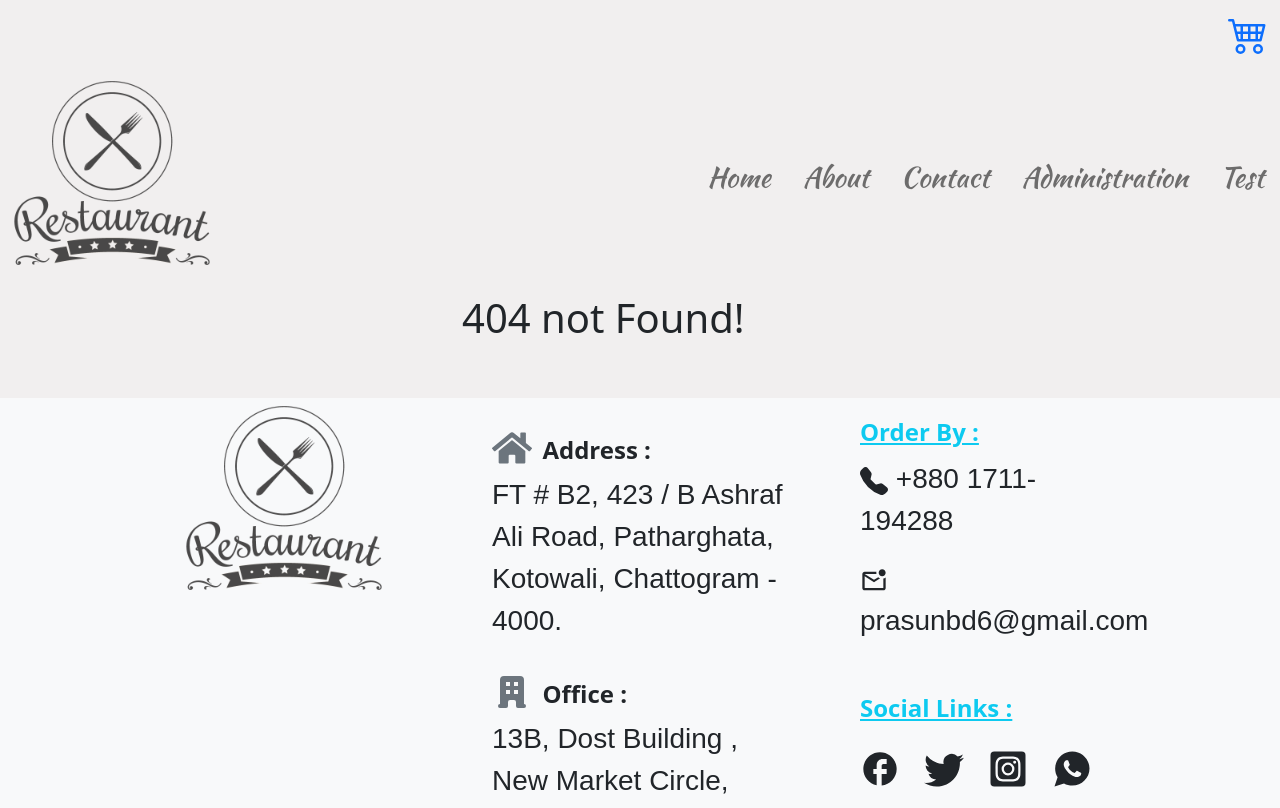
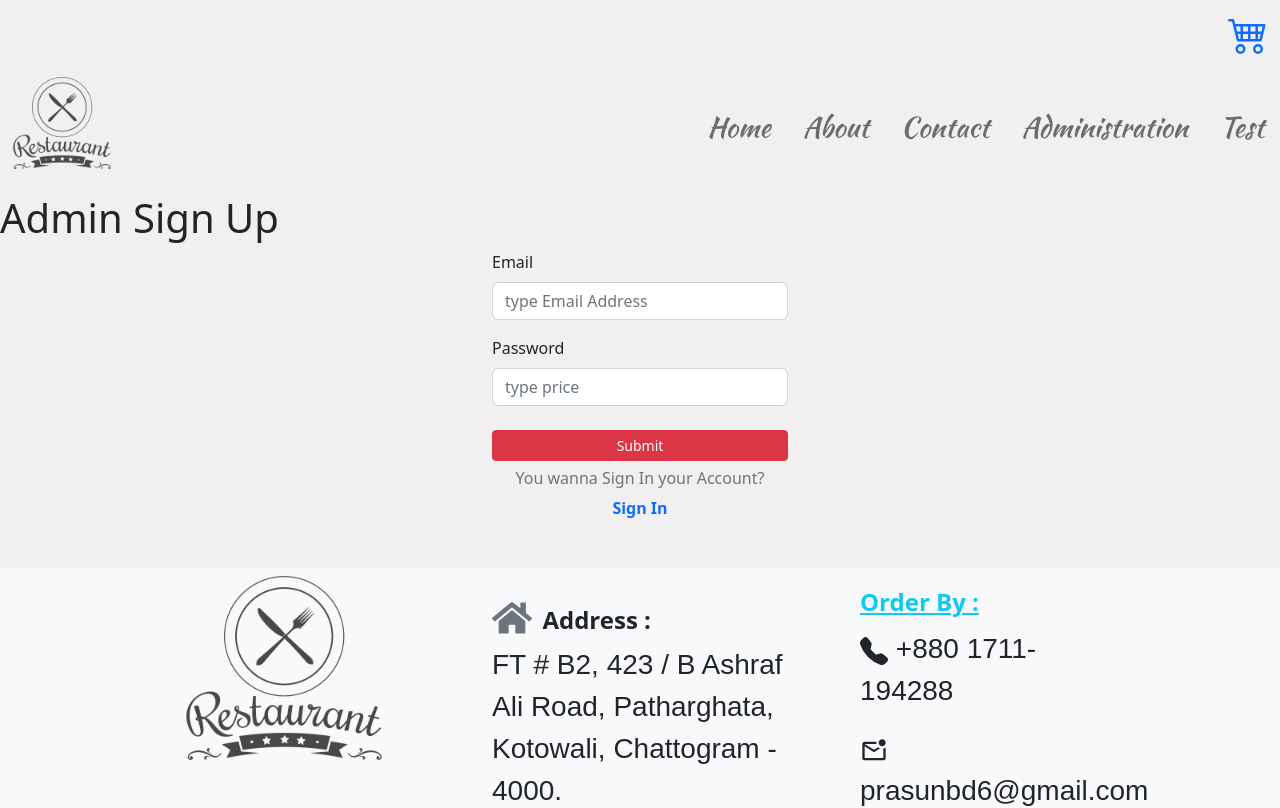
Before and after one commit to prasunbd6/restaurant, a React (Create React App) app: page /adminsignup in a window 1280 px wide. Shown: the top 808 px of the page. Built offline with nearby package versions, Linux system fonts and the light colour scheme; data requests are answered from the project's data file; a web font is replaced by a local one.

Commit message:
React - Toastify
V12

```diff
--- a/package.json
+++ b/package.json
@@ -25,6 +25,7 @@
     "react-scripts": "5.0.1",
     "react-scroll": "^1.8.9",
     "react-spinners": "^0.13.8",
+    "react-toastify": "^9.1.3",
     "styled-components": "^5.3.9",
     "uuid": "^9.0.0",
     "web-vitals": "^2.1.4",
--- /dev/null
+++ b/src/Admin/Admincomponents/Adminsignin.jsx
@@ -0,0 +1,133 @@
+// Adminsignin.jsx
+import { ToastContainer, toast } from 'react-toastify';
+
+import React, { useState } from "react";
+import { NavLink, useNavigate } from "react-router-dom";
+// Firebase
+import {
+  getAuth,
+  signInWithEmailAndPassword,
+  fetchSignInMethodsForEmail,
+} from "firebase/auth"; //from Library
+import { app } from "../../firebaseConfig"; //from Firebase Configuration
+
+const Adminlogin = () => {
+  const auth = getAuth(app);
+  const [entry, setEntry] = useState({ email: "", password: "" });
+  // eslint-disable-next-line
+  const [err, setErr] = useState("");
+
+  const navigate = useNavigate();
+  const handelInput = (e) => {
+    setEntry({ ...entry, [e.target.name]: e.target.value });
+  };
+
+  const signinUser = () => {
+    signInWithEmailAndPassword(auth, entry.email, entry.password)
+      .then((values) => {
+        // Redirect to Signed in
+        navigate("/admin");
+      })
+      .catch((error) => {
+        console.log(error.code);
+      });
+  };
+
+  const validateEmail = (email) => {
+    // Use Firebase's fetchSignInMethodsForEmail to check if the email exists
+    fetchSignInMethodsForEmail(auth, email)
+      .then((signInMethods) => {
+        if (signInMethods.length === 0) {
+          // Email does not exist
+          toast.error("Email does not exist.");
+        } else {
+          // Email exists
+          toast.success("Welcome");
+          signinUser();
+        }
+      })
+      .catch((error) => {
+        console.log(error);
+      });
+  };
+
+  const handelSubmit = (e) => {
+    e.preventDefault();
+    if (!entry.email) {
+      toast.warning ("Please type your email address");
+    } else if (entry.password.length < 8) {
+      toast.warning ("Please type at least 8 characters for the password");
+    } else {
+      // Call the email validation function
+      validateEmail(entry.email);
+    }
+  };
+
+  return (
+    <>
+      <h1>Admin Login</h1>
+      <div className="container-fluid">
+        <div className="row justify-content-center">
+          <div className="col-md-3">
+            {/* Login Input Start */}
+            <form onSubmit={handelSubmit}>
+              <div className="mb-3">
+                <label htmlFor="email" className="form-label">
+                  Email
+                </label>
+                <input
+                  onChange={handelInput}
+                  value={entry.email}
+                  name="email"
+                  type="text"
+                  className="form-control"
+                  placeholder="type Email Address"
+                />
+              </div>
+
+              <div className="mb-3">
+                <label htmlFor="password" className="form-label">
+                  Password
+                </label>
+                <input
+                  onChange={handelInput}
+                  value={entry.password}
+                  name="password"
+                  type="password"
+                  className="form-control"
+                  placeholder="**********"
+                />
+              </div>
+
+              <div className="mb-3">
+              {err && toast.error(err)} {/* Display toast error */}
+              </div>
+
+              <div className="d-grid mt-4">
+                <button type="submit" className="btn btn-sm btn-danger">
+                  Submit
+                </button>
+              </div>
+
+              <div className="d-grid mt-2">
+                <h6 className="text-secondary text-center">
+                  Don't you have any Account?
+                </h6>
+                <NavLink
+                  className="text-center text-info-emphasis text-decoration-none"
+                  to="/adminsignup"
+                >
+                  <b>Sign Up</b>
+                </NavLink>
+              </div>
+            </form>
+            {/*Login Input Close */}
+          </div>
+        </div>
+      </div>
+      <ToastContainer position="top-center" autoClose={2000}/>
+    </>
+  );
+};
+
+export default Adminlogin;
--- /dev/null
+++ b/src/Admin/Admincomponents/Adminsignup.jsx
@@ -0,0 +1,101 @@
+// Adminsignup.jsx
+import React, { useState } from "react";
+import { NavLink, useNavigate } from "react-router-dom";
+// Firebase Signup User (Authentication)
+import { app } from "../../firebaseConfig";
+import { getAuth, createUserWithEmailAndPassword } from "firebase/auth";
+
+const Adminsignup = () => {
+  // Firebase Authentication
+  const auth = getAuth(app);
+
+  const navigate = useNavigate();
+  const [err, setErr] = useState("");
+  const [entry, setEntry] = useState({ email: "", password: "" });
+
+  const handelInput = (e) => {
+    setEntry({ ...entry, [e.target.name]: e.target.value });
+  };
+
+  const handelSubmit = (e) => {
+    e.preventDefault();
+    if (!entry.email) {
+      setErr("type user Email address");
+    } else if (entry.password.length < 7) {
+      setErr("type atlease 8 character");
+    } else {
+      createUserWithEmailAndPassword(auth, entry.email, entry.password)
+        .then((values) => {
+          // Redirect to Signed in
+          navigate("/adminsignin");
+          // ...
+        })
+        .catch((error) => {
+          console.log(error.code);
+        });
+    }
+  };
+
+  return (
+    <>
+      <h1> Admin Sign Up</h1>
+      <div className="container-fluid">
+        <div className="row justify-content-center">
+          <div className="col-md-3">
+            {/* Login Input Start */}
+            <form onSubmit={handelSubmit}>
+              <div className="mb-3">
+                <label className="form-label">Email</label>
+                <input
+                  onChange={handelInput}
+                  value={entry.email}
+                  name="email"
+                  type="email"
+                  className="form-control"
+                  placeholder="type Email Address"
+                  required
+                />
+              </div>
+
+              <div className="mb-3">
+                <label className="form-label">Password</label>
+                <input
+                  onChange={handelInput}
+                  value={entry.password}
+                  name="password"
+                  type="password"
+                  className="form-control"
+                  placeholder="type price"
+                  required
+                />
+              </div>
+
+              <div className="mb-3"><p>{err}</p></div>
+
+              <div className="d-grid mt-4">
+                <button type="submit" className="btn btn-sm btn-danger">
+                  Submit
+                </button>
+              </div>
+
+              <div className="d-grid mt-2">
+                <h6 className="text-secondary text-center">
+                  You wanna Sign In your Account?
+                </h6>
+                <NavLink
+                  className="text-center text-info-emphasis text-decoration-none"
+                  to="/adminsignin"
+                >
+                  <b>Sign In</b>
+                </NavLink>
+              </div>
+            </form>
+            {/*Login Input Close */}
+          </div>
+        </div>
+      </div>
+    </>
+  );
+};
+
+export default Adminsignup;
--- a/src/App.jsx
+++ b/src/App.jsx
@@ -1,6 +1,7 @@
+// App.jsx
 import React from "react";
 import Navbar from "./Layout/Navbar";
-import { Route, Routes } from "react-router-dom";
+import { Route, Routes, BrowserRouter } from "react-router-dom";
 import Home from "./Components/Home";
 import About from "./Components/About";
 import Contact from "./Components/Contact";
@@ -13,29 +14,50 @@ import Errorpage from "./Components/Errorpage";
 import Addcategory from "./Admin/Admincomponents/Addcategory";
 import Additem from "./Admin/Admincomponents/Additem";
 import Editcategory from "./Admin/Admincomponents/Editcategory";
-import Edititem from "./Admin/Admincomponents/Edititem"
+import Edititem from "./Admin/Admincomponents/Edititem";
 import Testfetch from "./Components/Testfetch";
+import Adminsignin from "./Admin/Admincomponents/Adminsignin";
+import Adminsignup from "./Admin/Admincomponents/Adminsignup";
+//For admin authentication  Route
+
 
 const App = () => {
+
+
   return (
     <>
-    <Header />
+
+    <BrowserRouter>
+      <Header />
       <Navbar />
       <Routes>
+        {/* Client Section */}
         <Route path="/" element={<Home />}></Route>
         <Route path="/about" element={<About />}></Route>
         <Route path="/contact" element={<Contact />}></Route>
-        <Route path="/testfetch" element={<Testfetch/>}></Route>
+        <Route path="/testfetch" element={<Testfetch />}></Route>
         <Route path="/order/:id" element={<Order />}></Route>
         <Route path="/cartlist" element={<Cartlist />}></Route>
-        <Route path="/admin" element={<Admin/>}></Route>
-        <Route path="/*" element={<Errorpage/>}></Route>
-        <Route path="/addcategory" element={<Addcategory/>}></Route>
-        <Route path="/editcategory/:id" element={<Editcategory/>}></Route>
-        <Route path="/additem" element={<Additem/>}></Route>
-        <Route path="/edititem/:id" element={<Edititem/>}></Route>
+        <Route path="/*" element={<Errorpage />}></Route>
+
+        {/* Public Section */}
+        <Route path="/adminsignin" element={<Adminsignin />}></Route>
+        <Route path="/adminsignup" element={<Adminsignup />}></Route>
+
+
+
+        {/* Admin Section */}
+
+        <Route path="/admin" element={<Admin />}/>
+        <Route path="/addcategory" element={<Addcategory />}/>
+        <Route path="/editcategory/:id" element={<Editcategory />}/>
+        <Route path="/additem" element={<Additem />}/>
+        <Route path="/edititem/:id" element={<Edititem />}/>
+
       </Routes>
       <Footer />
+      </BrowserRouter>
+
     </>
   );
 };
--- a/src/Layout/Navbar.jsx
+++ b/src/Layout/Navbar.jsx
@@ -7,7 +7,7 @@ const Navbar = () => {
     <>
 <nav className="navbar navbar-expand-lg bg-body-tertiary">
 <div className="container-fluid">
-      <h1 className="navbar-brand"><img src={logo} alt="" height="200px" className="image-fluid img-animation"/></h1>
+      <h1 className="navbar-brand"><img src={logo} alt="" height="100px" className="image-fluid img-animation"/></h1>
       <button className="navbar-toggler" type="button" data-bs-toggle="collapse" data-bs-target="#navbarText" aria-controls="navbarText" aria-expanded="false" aria-label="Toggle navigation">
         <span className="navbar-toggler-icon"></span>
       </button></div>
--- /dev/null
+++ b/src/firebaseConfig.jsx
@@ -0,0 +1,15 @@
+
+import { initializeApp } from "firebase/app";
+
+// Your web app's Firebase configuration
+const firebaseConfig = {
+  apiKey: "AIzaSyDkKMT6ubkm9JWwLTwEcxRM8CeO4BIsyO8",
+  authDomain: "fir-auth-527cc.firebaseapp.com",
+  projectId: "fir-auth-527cc",
+  storageBucket: "fir-auth-527cc.appspot.com",
+  messagingSenderId: "987942723457",
+  appId: "1:987942723457:web:77de71a04b08ce7be05280"
+};
+
+// Initialize Firebase
+export const app = initializeApp(firebaseConfig);
--- a/src/index.js
+++ b/src/index.js
@@ -1,13 +1,14 @@
 import React from 'react';
 import ReactDOM from 'react-dom/client';
 import App from './App';
-import { BrowserRouter } from 'react-router-dom';
+import 'react-toastify/dist/ReactToastify.css';
+
+
 
 
 const root = ReactDOM.createRoot(document.getElementById('root'));
 root.render(
-  <BrowserRouter>
-    <App />
-
-  </BrowserRouter>
+  <React.StrictMode>
+  <App />
+  </React.StrictMode>
 );
```
Also changed, not shown: src/Admin/Admincomponents/Adminhome.jsx (+20 -12 lines), src/AuthContext.jsx (added), src/PrivateRoute.jsx (added), 2 other files (tests, documents, lock files or other folders).
